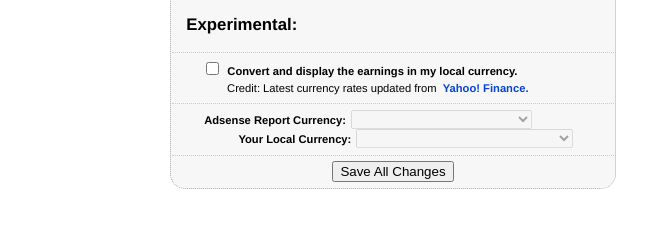
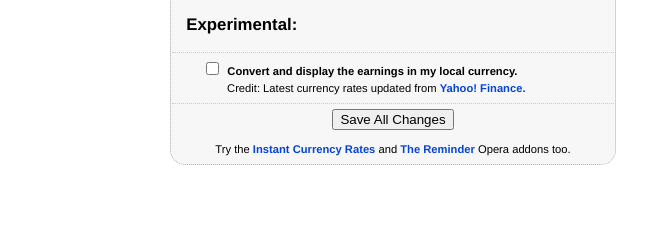
Before and after one commit to thewebdev/opera-blink-extension-am, a browser extension: page source/options.html in a window 1280 px wide. Shown: the part 292-520 px from the top of the page, without its empty margins (321-968 px from the left). Drawn offline with Linux system fonts and the light colour scheme.

Commit message:
mod: Options UI

```diff
--- a/source/css/options.css
+++ b/source/css/options.css
@@ -47,8 +47,6 @@ h2 {
 	font-size:1.5em;
 }
 a:link, a:visited, a:active {
-	margin-right: 4px;
-	padding: 0px 3px;
 	color: #0644D4;
 	text-decoration:none;
 	font-weight: bold;
--- a/source/js/options.js
+++ b/source/js/options.js
@@ -67,9 +67,11 @@ function nocurrency() {
 	if (check) {
 		document.input.first.disabled = false;
 		document.input.second.disabled = false;
+        show("currency");
 	} else {
 		document.input.first.disabled = true;
 		document.input.second.disabled = true;
+        hide("currency");
 	}
 }
 
--- a/source/options.html
+++ b/source/options.html
@@ -86,7 +86,7 @@
 					<br /> &nbsp; &nbsp; &nbsp; &nbsp; &nbsp; &nbsp; &nbsp; &nbsp;
 					<span>Credit: Latest currency rates updated from <a href="http://finance.yahoo.com/currency-investing">Yahoo! Finance.</a></span>
 				</div>
-				<div class="optval">
+				<div id="currency" class="optval">
 					&nbsp; &nbsp; &nbsp; &nbsp;
 					<label for="first">Adsense Report Currency:</label>
 					<select name="first" id="first">
@@ -247,6 +247,13 @@
 				<div class="optval mid">
 					<input type="button" id="apply" value="Save All Changes" />
 				</div>
+                <div class="mid">
+                    Try the
+                    <a href="https://addons.opera.com/extensions/details/instant-currency-rates/">
+                    Instant Currency Rates</a> and
+                    <a href="https://addons.opera.com/extensions/details/the-reminder/">
+                    The Reminder</a> Opera addons too.
+                </div>
 			</form>
 		</div>
 	</div>
```
Also changed, not shown: source/pix/icon-icr.png (deleted), source/pix/icon-reminder.png (deleted).
